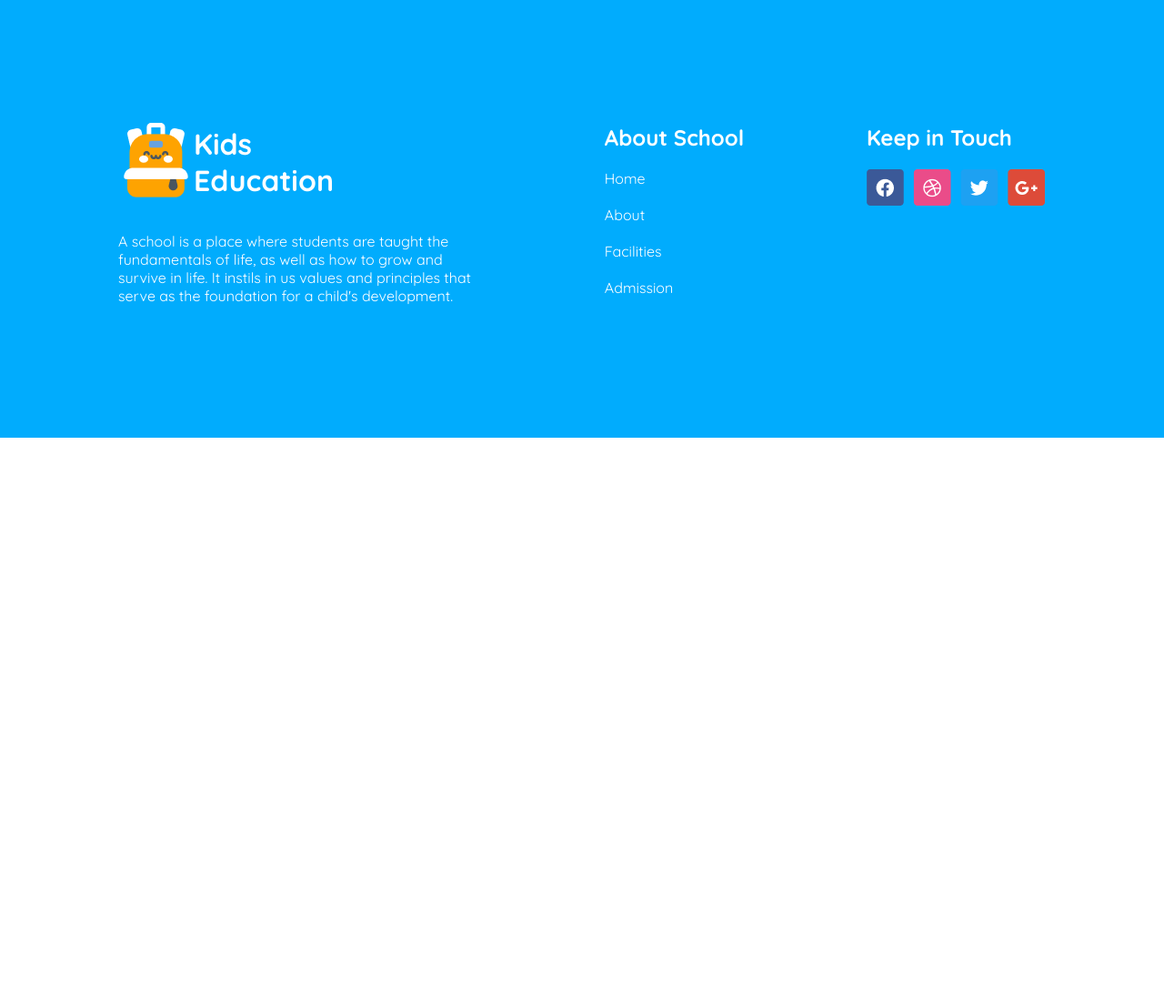
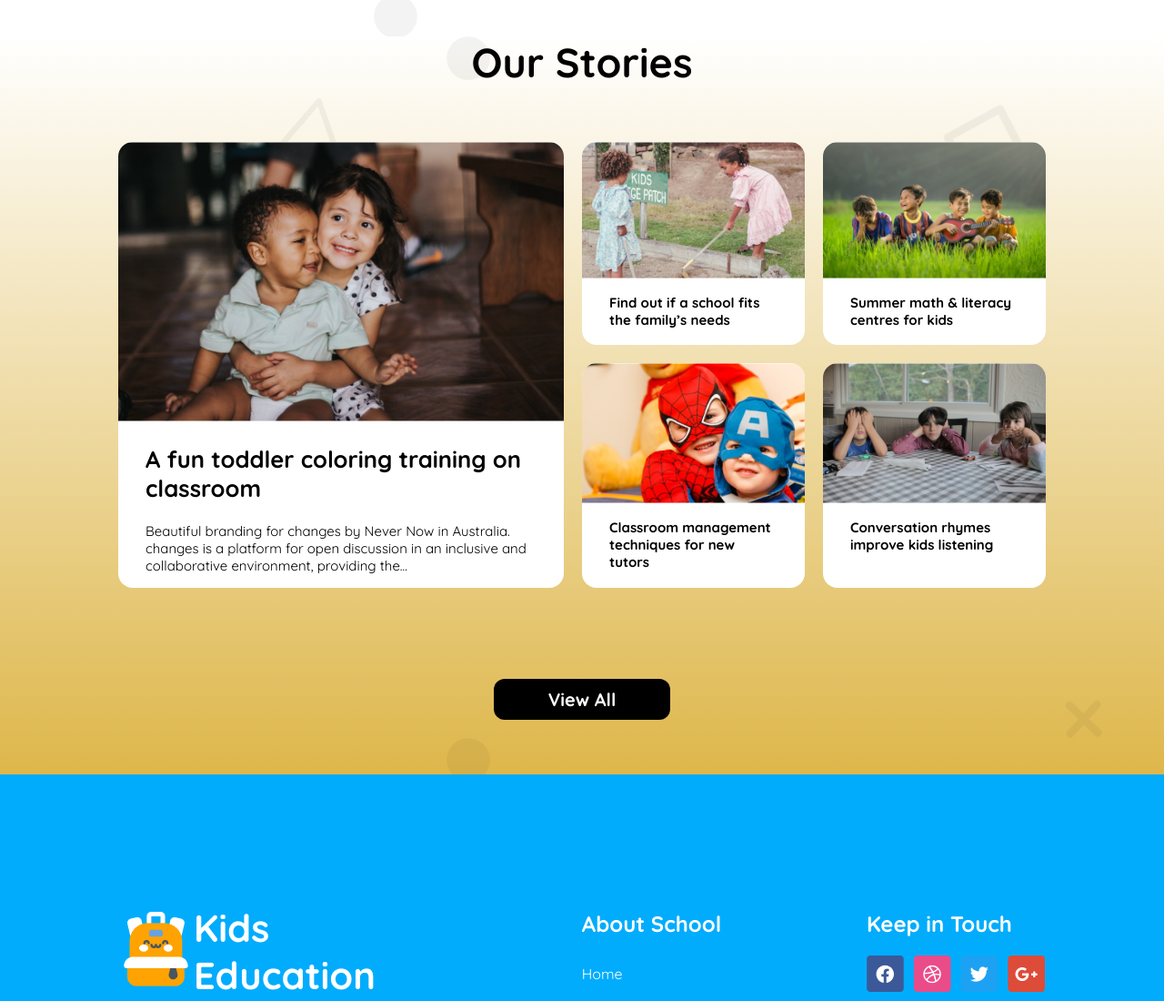
Before and after one commit to Naeem240/a2-kids-school, a plain HTML site: page index.html in a window 1280 px wide. Shown: the part 1380-2480 px from the top of the page at 91% size. Before the commit the page ends 1861 px from the top, so only its background shows below. Drawn offline with Linux system fonts and the light colour scheme.

Commit message:
Stories Section Updated

```diff
--- a/index.html
+++ b/index.html
@@ -49,7 +49,7 @@
             <div>
                 <div class="kinder">
                     <img src="images/kinder.png" alt="kinder">
-                    <h1>Kinder (3-6) Years</h1>
+                    <h2>Kinder (3-6) Years</h2>
                     <p>Cum sociis natoque penatibus et magnis
                         dis parturient montes, nascetur ridiculus
                         mu sdis parturient</p>
@@ -57,7 +57,7 @@
                 </div>
                 <div class="elementary">
                     <img src="images/elementary.png" alt="elementary">
-                    <h1>Elementary School</h1>
+                    <h2>Elementary School</h2>
                     <p>Cum sociis natoque penatibus et magnis
                         dis parturient montes, nascetur ridiculus
                         mu sdis parturient</p>
@@ -65,7 +65,7 @@
                 </div>
                 <div class="middle">
                     <img src="images/middle.png" alt="middle">
-                    <h1>Middle (10-16) Years</h1>
+                    <h2>Middle (10-16) Years</h2>
                     <p>Cum sociis natoque penatibus et magnis
                         dis parturient montes, nascetur ridiculus
                         mu sdis parturient</p>
@@ -75,6 +75,40 @@
             <div class="arrow">
                 <button><</button>
                 <button>></button>
+            </div>
+        </section>
+        <section class="our-stories">
+            <h1>Our Stories</h1>
+            <div class="all-stories">
+                <div class="story" id="story-1">
+                    <img src="images/story-1.png" alt="story-1">
+                    <h2>A fun toddler coloring training on
+                        classroom</h2>
+                    <p>Beautiful branding for changes by Never Now in Australia.
+                        changes is a platform for open discussion in an inclusive and
+                        collaborative environment, providing the...</p>
+                </div>
+                <div class="story" id="story-2">
+                    <img src="images/story-2.png" alt="story-2">
+                    <h2>Find out if a school fits the
+                        family’s needs</h2>
+                </div>
+                <div class="story" id="story-3">
+                    <img src="images/story-3.png" alt="story-3">
+                    <h2>Summer math & literacy
+                        centres for kids</h2>
+                </div>
+                <div class="story" id="story-4">
+                    <img src="images/story-4.png" alt="story-4">
+                    <h2>Classroom management
+                        techniques for new tutors</h2>
+                </div>
+                <div class="story" id="story-5">
+                    <img src="images/story-5.png" alt="story-5">
+                    <h2>Conversation rhymes
+                        improve kids listening</h2>
+                </div>
+                <div class="btn"><button>View All</button></div>
             </div>
         </section>
     </main>
@@ -92,10 +126,10 @@
             <div class="about-school">
                 <h2>About School</h2>
                 <ul>
-                    <li>Home</li>
-                    <li>About</li>
-                    <li>Facilities</li>
-                    <li>Admission</li>
+                    <li><a href="#">Home</a></li>
+                    <li><a href="#">About</a></li>
+                    <li><a href="#">Facilities</a></li>
+                    <li><a href="#">Admission</a></li>
                 </ul>
             </div>
             <div>
--- a/styles/style.css
+++ b/styles/style.css
@@ -1,3 +1,4 @@
+/* Universal Style Start */
 * {
     font-family: "Quicksand", serif;
 }
@@ -6,15 +7,24 @@ body {
     margin: 0px 141px;
 }
 
+h1{
+    font-size: 2.8rem;
+    text-align: center;
+}
+
+h2{
+    font-size: 1.5rem;
+    text-align: center;
+}
+
 button {
     cursor: pointer;
     border: none;
 }
-button:hover{
+
+button:hover {
     opacity: 0.9;
 }
-
-/* Universal Style Start */
 .color-orange {
     color: orange;
 }
@@ -38,8 +48,10 @@ button:hover{
 .color-light-navyblue {
     color: #68A2DF;
 }
+/* Universal Style End */
 
-/* Universal Style End */
+
+
 
 /* Main Nav Start */
 .main-nav {
@@ -94,18 +106,23 @@ button:hover{
 .underline-nav {
     display: none;
 }
+/* Main Nav Ends */
 
-/* Main Nav Ends */
+
+
+
 
 /* Banner Start */
 .banner {
     display: flex;
     align-items: center;
     gap: 50px;
+    margin-bottom: 20px;
 }
 
 .banner h1 {
-    font-size: 3.5rem;
+    font-size: 3rem;
+    text-align: left;
 }
 
 .banner p {
@@ -127,27 +144,24 @@ button:hover{
 .banner-img img {
     width: 100%;
 }
-
 /* Banner ENd */
 
+
+
+
+
+
 /* Standard Curr. Start */
-
 main {
-    background-image: url(/images/bg.png);
+    background-image: url(../images/bg.png);
     background-position: top;
     padding-top: 10px;
-    background-size: cover;
+    /* background-size: cover; */
     background-repeat: repeat;
 }
-
-.standard-curr>h1 {
-    font-size: 3.5rem;
-    text-align: center;
-}
-
 .standard-curr>div {
     display: flex;
-    /* align-items: center; */
+    align-items: center;
     gap: 28px;
 }
 
@@ -158,16 +172,18 @@ main {
     padding: 52px 40px;
 }
 
-.standard-curr>div div button{
+.standard-curr>div div button {
     background: none;
     font-weight: bold;
     margin-top: 1.8rem;
     padding: 10px 20px;
     border-radius: 12px;
 }
-.standard-curr>div div button:hover{
+
+.standard-curr>div div button:hover {
     background: lightgray;
 }
+
 .kinder {
     background: rgb(255, 255, 255);
     background: linear-gradient(0deg, rgba(255, 255, 255, 1) 80%, rgba(1, 172, 253, 1) 100%);
@@ -190,16 +206,18 @@ main {
     background: rgb(255, 255, 255);
     background: linear-gradient(0deg, rgba(255, 255, 255, 1) 80%, rgba(93, 88, 239, 1) 100%);
 }
-.middle button{
+
+.middle button {
     color: #5D58EF;
 }
 
-.arrow{
+.arrow {
     display: flex;
     justify-content: center;
-    margin-top: 20px;
+    margin-top: 80px;
 }
-.arrow button{
+
+.arrow button {
     background-color: orange;
     color: white;
     font-weight: bold;
@@ -209,66 +227,171 @@ main {
     border-radius: 50%;
     margin: 0px -10px;
 }
-.arrow button:hover{
+
+.arrow button:hover {
     background: lightgray;
     color: black;
 }
-
 /* Standard Curr. End */
 
 
+
+
+
+/* Stories Start */
+.our-stories {
+    background: rgb(222, 183, 75);
+    background: linear-gradient(0deg, rgba(222, 183, 75, 1) 0%, rgba(255, 255, 255, 1) 100%);
+    background-image: url(../images/bg.png), linear-gradient(0deg, rgba(222, 183, 75, 1) 0%, rgba(255, 255, 255, 1) 100%);
+    background-repeat: repeat;
+    padding: 0px 130px;
+    margin: 60px -141px 0px -141px;
+}
+
+.our-stories h1,
+.our-stories p {
+    text-align: center;
+    padding: 0px 0px;
+}
+
+.all-stories {
+    padding: 0px 130px 60px 130px;
+    margin: 60px -130px 0px -130px;
+    display: grid;
+    grid-template-columns: 2fr 1fr 1fr;
+    gap: 20px;
+}
+
+.story {
+    border-radius: 16px;
+    background-color: white;
+}
+
+.story p, .story h2 {
+    padding: 0px 30px;
+    text-align: left;
+    font-size: 15px;
+}
+
+.story img {
+    width: 100%;
+    border-top-left-radius: 16px;
+    border-top-right-radius: 16px;
+}
+#story-1 {
+    grid-row: span 2;
+}
+#story-1 h2{
+    font-size: 1.6rem;
+}
+.btn{
+    grid-column: span 3;
+    text-align: center;
+    margin-top: 80px;
+}
+.btn button{
+    background-color: black;
+    color: white;
+    font-weight: bold;
+    padding: 10px 60px;
+    border-radius: 12px;
+    font-size: 20px;
+}
+/* Stories End */
+
+
+
+
+
 /* Footer Start */
-
-footer{
+footer h1{
+    font-size: 2.6rem;
+    text-align: left;
+}
+footer {
     background-color: #01ACFD;
     color: white;
     padding: 130px;
-    margin: 60px -141px 0px -141px;
+    margin: 0px -141px 0px -141px;
 }
-.main-footer{
+
+.main-footer {
     display: flex;
     justify-content: space-between;
+    align-items: start;
 }
-.footer-logo{
+.footer-logo {
     display: flex;
     align-items: center;
+    margin-top: -15px;
 }
-.footer-logo span{
+
+.footer-logo span {
     display: block;
 }
 
-.main-footer>div p{
-    width: 400px;
+.main-footer>div p {
+    width: 350px;
+    margin: -5px 0px;
 }
 
-.about-school ul li{
+.about-school ul li {
     list-style: none;
-    margin: 20px 0px;
+    margin: 30px 0px;
     margin-left: -40px;
 }
 
-.social-icon{
+.about-school ul li a {
+    text-decoration: none;
+    color: white;
+}
+
+.social-icon {
     display: flex;
     gap: 10px;
 }
-
+footer h2{
+    text-align: left;
+}
 /* Footer End */
 
+
+
+
+
+
 /* For Mobile Device */
+@media screen and (max-width: 576px) {
 
-@media screen and (max-width: 576px) {
+    /* Universal start */
     body {
         margin: 0px 16px;
     }
+    h1{
+        font-size: 1.8rem;
+    }
+    h2{
+        font-size: 1.2rem;
+    }
+    /* Universal start */
+
+
+
+
+
 
     /* Main Nav Start */
+    main{
+        background-position: 25%  0%;
+    }
     .main-nav {
         margin: 12px 0px;
     }
 
     .logo h1,
     .menu-list,
-    .main-nav button, .arrow button {
+    .main-nav button,
+    .arrow button {
         display: none;
     }
 
@@ -288,8 +411,11 @@ footer{
         border-bottom: 1px solid orange;
         border-top: none;
     }
+    /* Main Nav End */
 
-    /* Main Nav End */
+
+
+
 
     /* Banner Start */
     .banner {
@@ -298,8 +424,10 @@ footer{
         gap: 20px;
         margin-top: 8px;
     }
-    .banner h1, .standard-curr>h1 {
+
+    .banner h1 {
         font-size: 2.5rem;
+        text-align: center;
     }
 
     .banner p {
@@ -307,10 +435,69 @@ footer{
     }
     /* Banner End */
 
+
+
+
+
     /* Standard Curr. Start */
-    .standard-curr>div{
+    .standard-curr>div {
         flex-direction: column;
     }
+    /* Standard Curr. End */
+
+
+    /* Stories Start */
+    .our-stories {
+        margin: -60px -16px;
+        background-position: top;
+        padding-bottom: 50px;
+    }
+    .our-stories h1{
+        font-size: 1.3rem;
+    }
+    .all-stories {
+        grid-template-columns: repeat(2, auto);
+        padding: 10px;
+        margin-top: 0px;
+    }
+    .all-stories h2{
+        font-size: 9px;
+        text-align: left;
+    }
+    #story-1{
+        display: none;
+    }
+    .btn{
+        grid-column: span 2;
+        margin-top: 20px;
+        margin-bottom: 40px;
+    }
+
+    .btn button{
+        font-size: 16px;
+        padding: 8px 20px;
+    }
+    /* Stories End */
+
+
+
+
+
+    /* Footer start */
+    footer {
+        padding: 60px 0px;
+        margin: 0px -16px;
+    }
+    .main-footer {
+        flex-direction: column;
+        margin-left: 16px;
+    }
+    .main-footer>div p {
+        width: 90%;
+        margin: 10px 0px;
+    }
+    /* Footer End */
 
 }
+
 /* For Mobile Device End */
```
